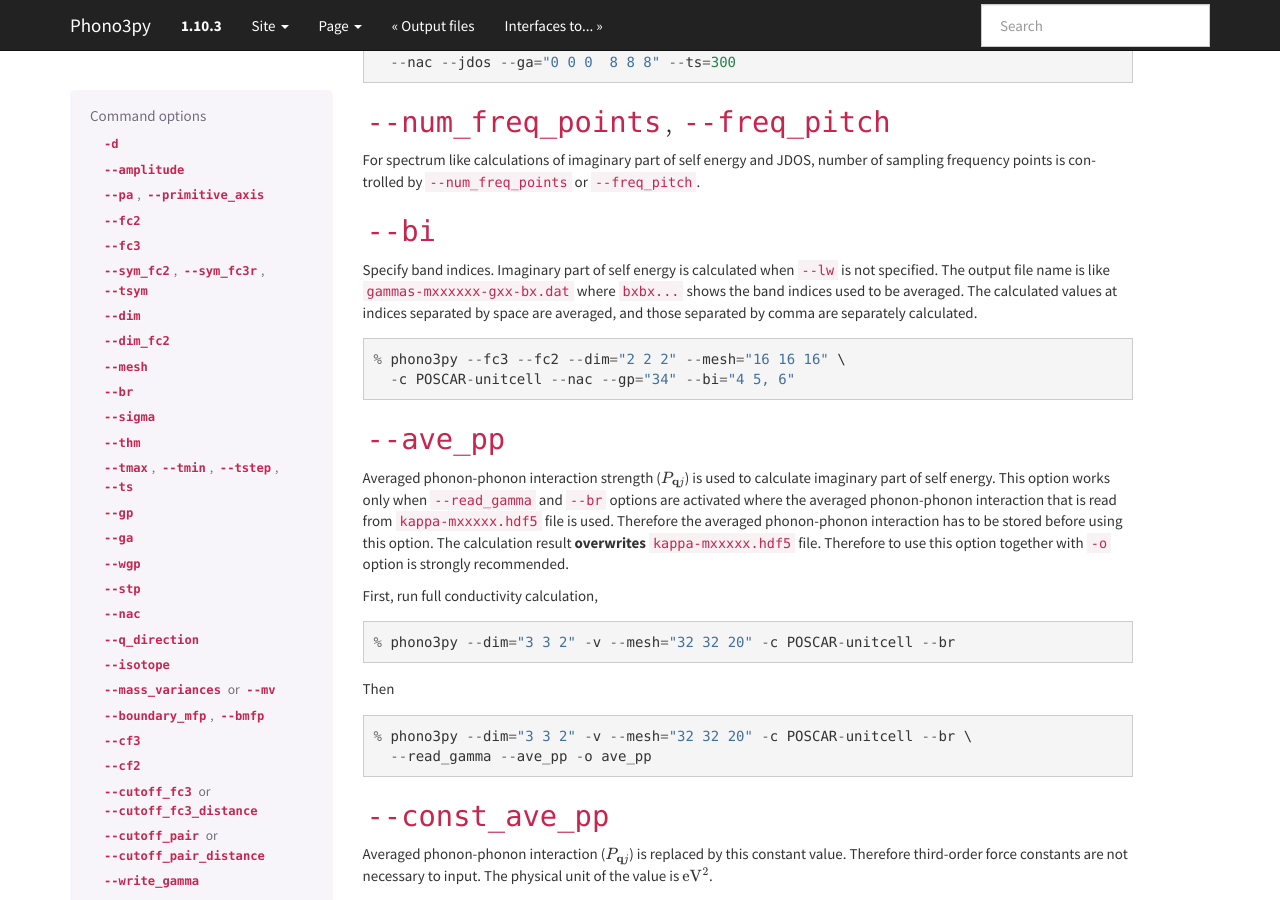
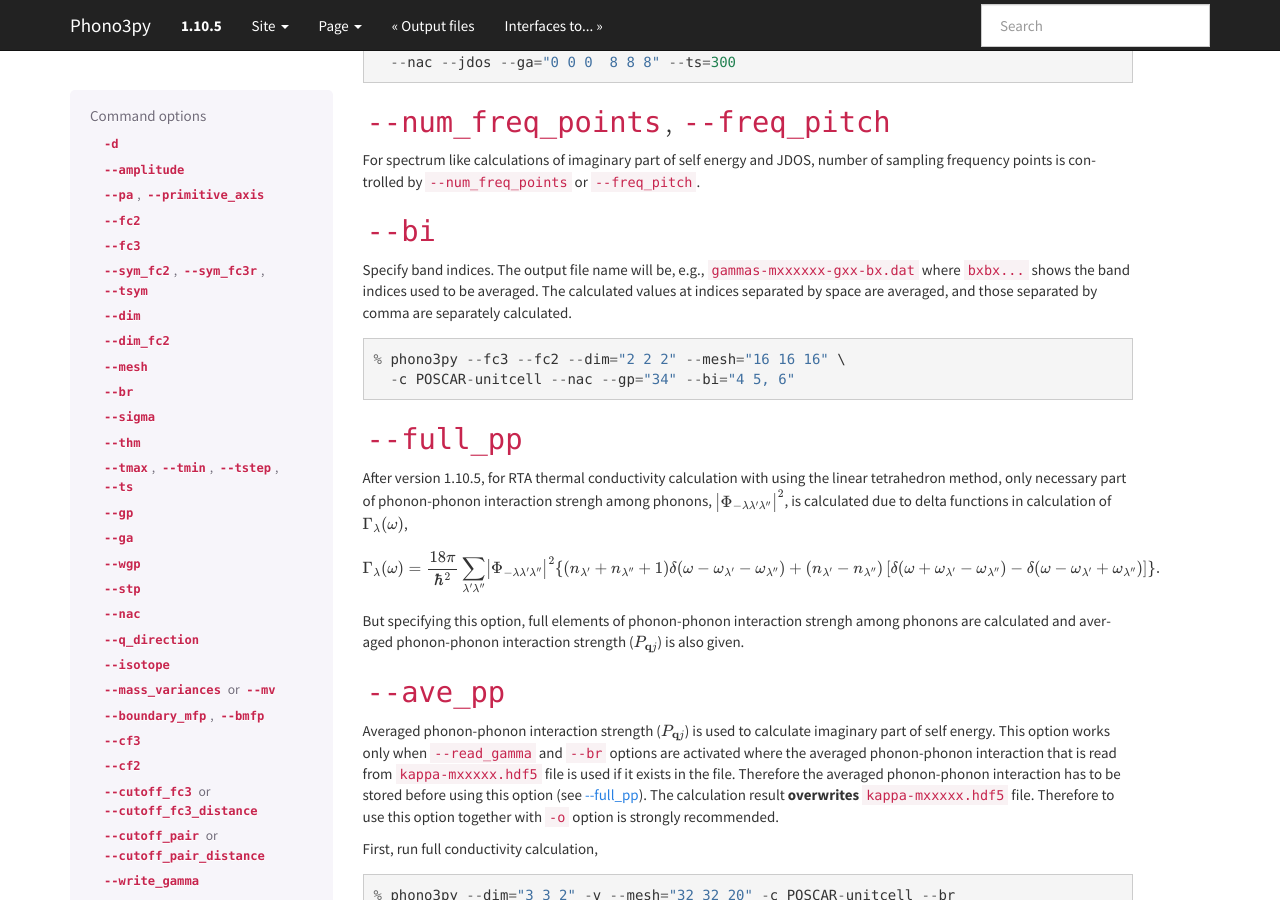
Before and after one commit to phonopy/phono3py, a Sphinx documentation site: the page built from doc/command-options.rst, in a window 1280 px wide and 900 px high, scrolled down 6353 px. Built offline with Sphinx 7.4.7, drawn with Linux system fonts in a browser that asks for light colours; formulas are drawn with MathJax 3; some of the changed text lies outside the part shown.

Commit message:
Update document for version 1.10.5

```diff
--- a/doc/command-options.rst
+++ b/doc/command-options.rst
@@ -308,19 +308,19 @@ After running VASP calculations,
 ``--write_gamma``
 ~~~~~~~~~~~~~~~~~
 
-Imaginary part of self energy at harmonic phonon frequency
-:math:`\Gamma_\lambda(\omega_\lambda)` (or twice of inverse phonon
-lifetime) is written into file in hdf5 format.  The result is written
-into ``kappa-mxxx-dx-gx.hdf5`` or ``kappa-mxxx-dx-gx-bx.hdf5`` with
+Imaginary parts of self energy at harmonic phonon frequencies
+:math:`\Gamma_\lambda(\omega_\lambda) = 1/2\tau_\lambda` are written
+into file in hdf5 format.  The result is written into
+``kappa-mxxx-dx-gx.hdf5`` or ``kappa-mxxx-dx-gx-bx.hdf5`` with
 ``--bi`` option. With ``--sigma`` option, ``-sx`` is inserted in front
 of ``.hdf5``.
 
 ``--read_gamma``
 ~~~~~~~~~~~~~~~~
 
-Imaginary part of self energy at harmonic phonon frequency
-:math:`\Gamma_\lambda(\omega_\lambda)` (or twice of inverse phonon lifetime)
-is read from ``kappa`` file in hdf5 format.  Initially the usual
+Imaginary parts of self energy at harmonic phonon frequencies
+:math:`\Gamma_\lambda(\omega_\lambda) = 1/2\tau_\lambda`
+are read from ``kappa`` file in hdf5 format.  Initially the usual
 result file of ``kappa-mxxx-dx(-sx).hdf5`` is searched. Unless it is
 found, it tries to read ``kappa`` file for each grid point,
 ``kappa-mxxx-dx-gx(-sx).hdf5``. Then, similarly,
@@ -473,8 +473,7 @@ JDOS, number of sampling frequency points is controlled by
 ``--bi``
 ~~~~~~~~
 
-Specify band indices. Imaginary part of self energy is calculated when
-``--lw`` is not specified. The output file name is like
+Specify band indices. The output file name will be, e.g.,
 ``gammas-mxxxxxx-gxx-bx.dat`` where ``bxbx...`` shows the band indices
 used to be averaged. The calculated values at indices separated by
 space are averaged, and those separated by comma are separately
@@ -485,6 +484,34 @@ calculated.
    % phono3py --fc3 --fc2 --dim="2 2 2" --mesh="16 16 16" \
      -c POSCAR-unitcell --nac --gp="34" --bi="4 5, 6"
 
+.. _full_pp_option:
+
+``--full_pp``
+~~~~~~~~~~~~~~
+
+After version 1.10.5, for RTA thermal conductivity calculation with
+using the linear tetrahedron method, only necessary part of
+phonon-phonon interaction strengh among phonons,
+:math:`\bigl|\Phi_{-\lambda\lambda'\lambda''}\bigl|^2`, is
+calculated due to delta functions in calculation of
+:math:`\Gamma_\lambda(\omega)`,
+
+.. math::
+
+   \Gamma_\lambda(\omega) = \frac{18\pi}{\hbar^2}
+    \sum_{\lambda' \lambda''}
+    \bigl|\Phi_{-\lambda\lambda'\lambda''}\bigl|^2
+    \left\{(n_{\lambda'}+ n_{\lambda''}+1)
+     \delta(\omega-\omega_{\lambda'}-\omega_{\lambda''}) \right.
+     + (n_{\lambda'}-n_{\lambda''})
+    \left[\delta(\omega+\omega_{\lambda'}-\omega_{\lambda''})
+   - \left. \delta(\omega-\omega_{\lambda'}+\omega_{\lambda''})
+   \right]\right\}.
+
+But specifying this option, full elements of phonon-phonon interaction
+strengh among phonons are calculated and averaged phonon-phonon
+interaction strength (:math:`P_{\mathbf{q}j}`) is also given.
+
 ``--ave_pp``
 ~~~~~~~~~~~~
 
@@ -492,11 +519,11 @@ Averaged phonon-phonon interaction strength (:math:`P_{\mathbf{q}j}`)
 is used to calculate imaginary part of self energy. This option works
 only when ``--read_gamma`` and ``--br`` options are activated where
 the averaged phonon-phonon interaction that is read from
-``kappa-mxxxxx.hdf5`` file is used. Therefore the averaged
-phonon-phonon interaction has to be stored before using this
-option. The calculation result **overwrites** ``kappa-mxxxxx.hdf5``
-file. Therefore to use this option together with ``-o`` option is
-strongly recommended.
+``kappa-mxxxxx.hdf5`` file is used if it exists in the file. Therefore the
+averaged phonon-phonon interaction has to be stored before using this
+option (see :ref:`full_pp_option`). The calculation result
+**overwrites** ``kappa-mxxxxx.hdf5`` file. Therefore to use this
+option together with ``-o`` option is strongly recommended.
 
 First, run full conductivity calculation,
 
--- a/doc/conf.py
+++ b/doc/conf.py
@@ -49,9 +49,9 @@ copyright = u'2015, Atsushi Togo'
 # built documents.
 #
 # The short X.Y version.
-version = '1.10.3'
+version = '1.10.5'
 # The full version, including alpha/beta/rc tags.
-release = '1.10.3'
+release = '1.10.5'
 
 # The language for content autogenerated by Sphinx. Refer to documentation
 # for a list of supported languages.
--- a/doc/output-files.rst
+++ b/doc/output-files.rst
@@ -281,3 +280,7 @@ Averaged phonon-phonon interaction in :math:`\text{eV}^2`,
 
    P_{\mathbf{q}j} = \frac{1}{(3n_\mathrm{a})^2} \sum_{\lambda'\lambda''}
    |\Phi_{\lambda\lambda'\lambda''}|^2.
+
+This is not going to be calculated in the RTA thermal coductivity
+calculation mode by default. To calculate this, ``--full_pp`` option
+has to be specified (see :ref:`full_pp_option`).
```
Also changed, not shown: other parts of doc/output-files.rst (+0 -1 lines), doc/changelog.rst (+14 -0 lines).
